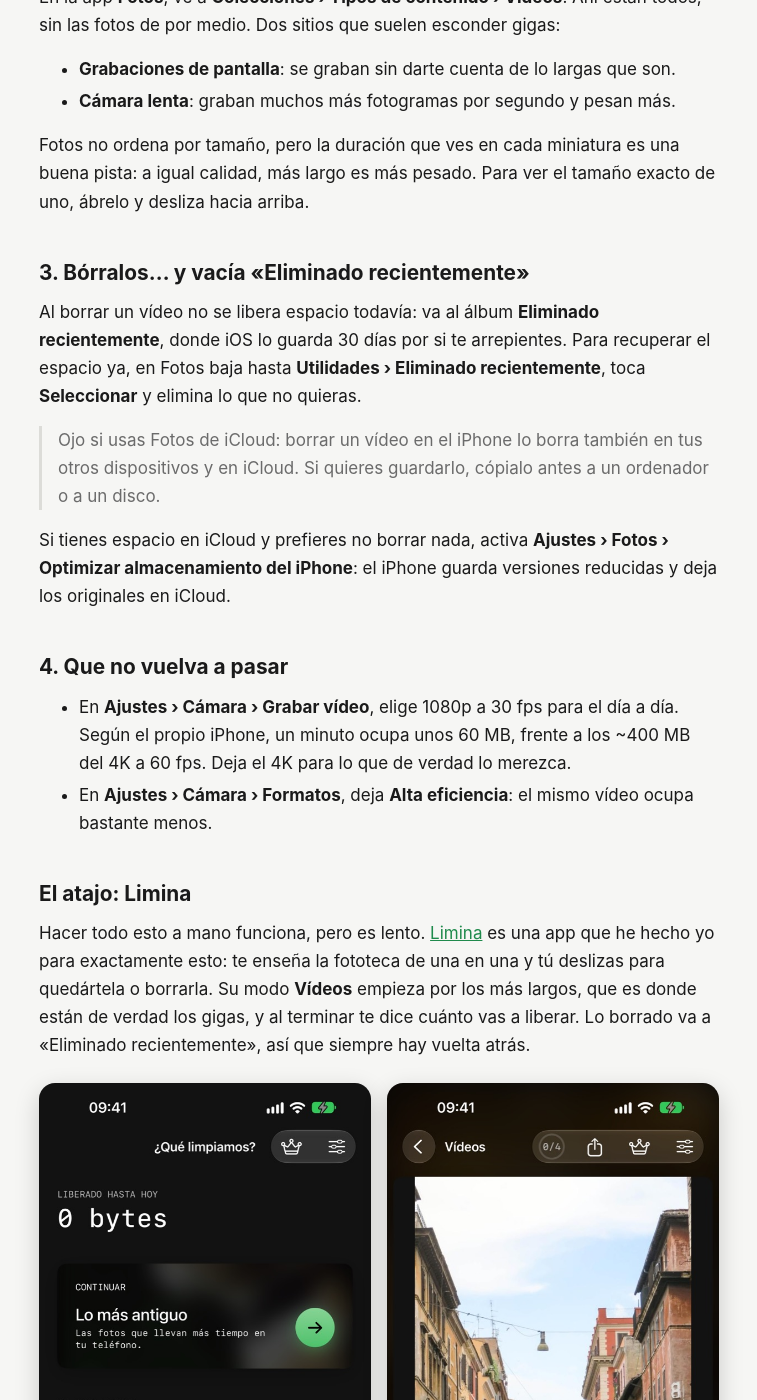
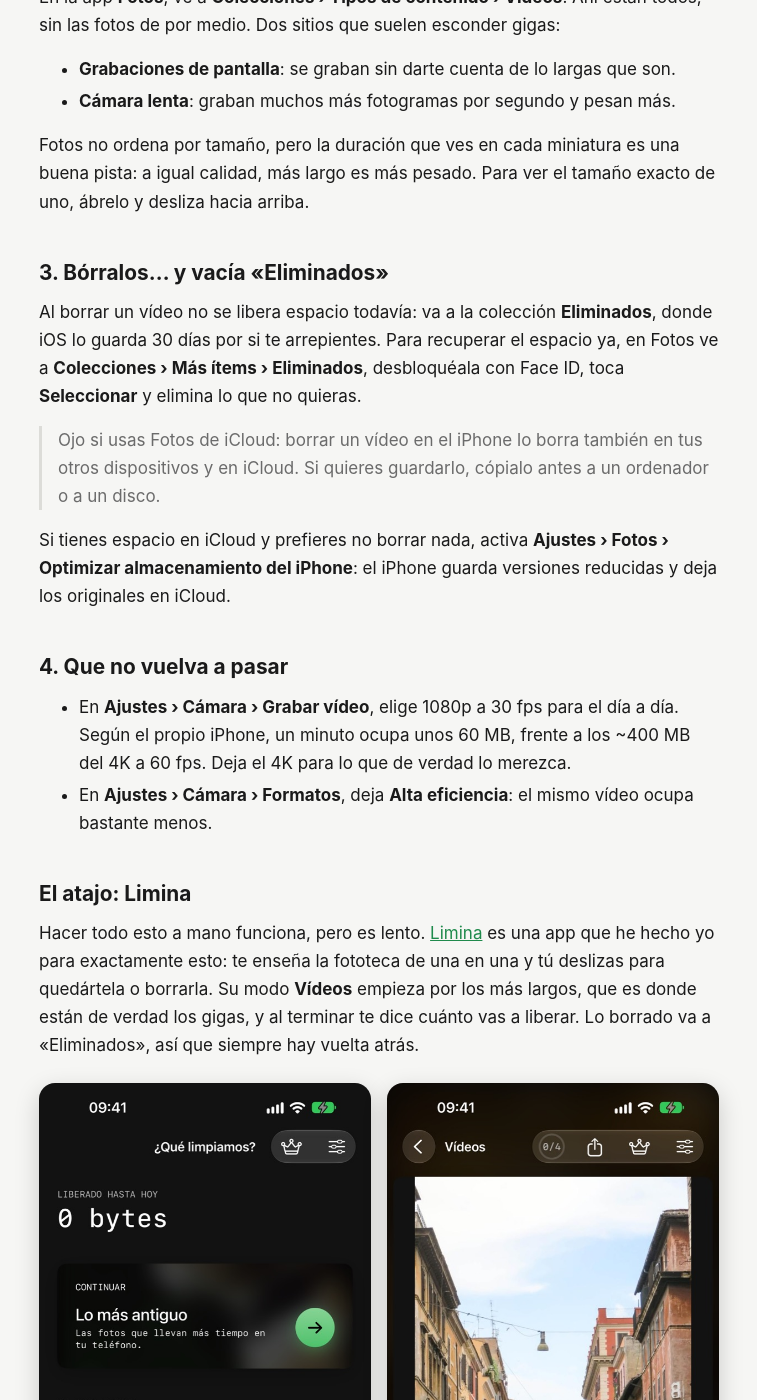
Before and after one commit to roberib/roberib.github.io, a Jekyll site: the page built from _posts/2026-10-22-liberar-espacio-iphone-videos.md, in a window 1280 px wide and 1400 px high, scrolled down 685 px. Shown: the whole window, without its empty margins (261-1018 px from the left). Built offline with Jekyll 4.4.1, drawn with Linux system fonts in a browser that asks for light colours.

Commit message:
Guía de vídeos: la colección se llama «Eliminados» (Colecciones › Más ítems) en iOS 27

```diff
--- a/_posts/2026-10-22-liberar-espacio-iphone-videos.md
+++ b/_posts/2026-10-22-liberar-espacio-iphone-videos.md
@@ -38,12 +38,13 @@
 buena pista: a igual calidad, más largo es más pesado. Para ver el tamaño exacto
 de uno, ábrelo y desliza hacia arriba.
 
-## 3. Bórralos… y vacía «Eliminado recientemente»
+## 3. Bórralos… y vacía «Eliminados»
 
-Al borrar un vídeo no se libera espacio todavía: va al álbum **Eliminado
-recientemente**, donde iOS lo guarda 30 días por si te arrepientes. Para
-recuperar el espacio ya, en Fotos baja hasta **Utilidades › Eliminado
-recientemente**, toca **Seleccionar** y elimina lo que no quieras.
+Al borrar un vídeo no se libera espacio todavía: va a la colección
+**Eliminados**, donde iOS lo guarda 30 días por si te arrepientes. Para
+recuperar el espacio ya, en Fotos ve a **Colecciones › Más ítems ›
+Eliminados**, desbloquéala con Face ID, toca **Seleccionar** y elimina lo que
+no quieras.
 
 <p class="note">Ojo si usas Fotos de iCloud: borrar un vídeo en el iPhone lo
 borra también en tus otros dispositivos y en iCloud. Si quieres guardarlo,
@@ -67,8 +68,8 @@
 es una app que he hecho yo para exactamente esto: te enseña la fototeca de una
 en una y tú deslizas para quedártela o borrarla. Su modo **Vídeos** empieza por
 los más largos, que es donde están de verdad los gigas, y al terminar te dice
-cuánto vas a liberar. Lo borrado va a «Eliminado recientemente», así que siempre
-hay vuelta atrás.
+cuánto vas a liberar. Lo borrado va a «Eliminados», así que siempre hay vuelta
+atrás.
 
 <figure class="shots">
   <img src="/assets/img/limina/es-home.jpg" width="600" height="1304" loading="lazy" alt="Pantalla de inicio de Limina: lo liberado hasta hoy y las categorías Fotos, Vídeos y Live Photos">
```
Also changed, not shown: _posts/2026-10-22-free-up-iphone-storage-videos.md (+3 -2 lines).
